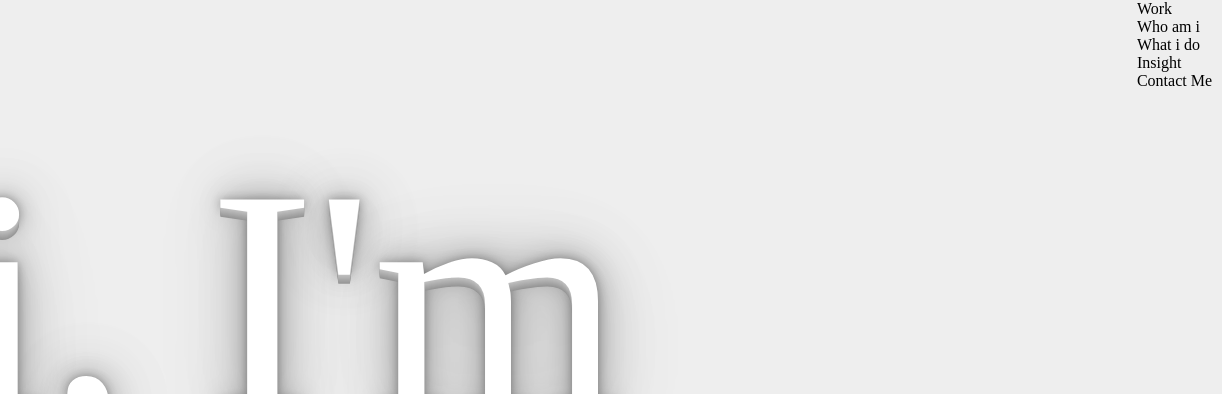
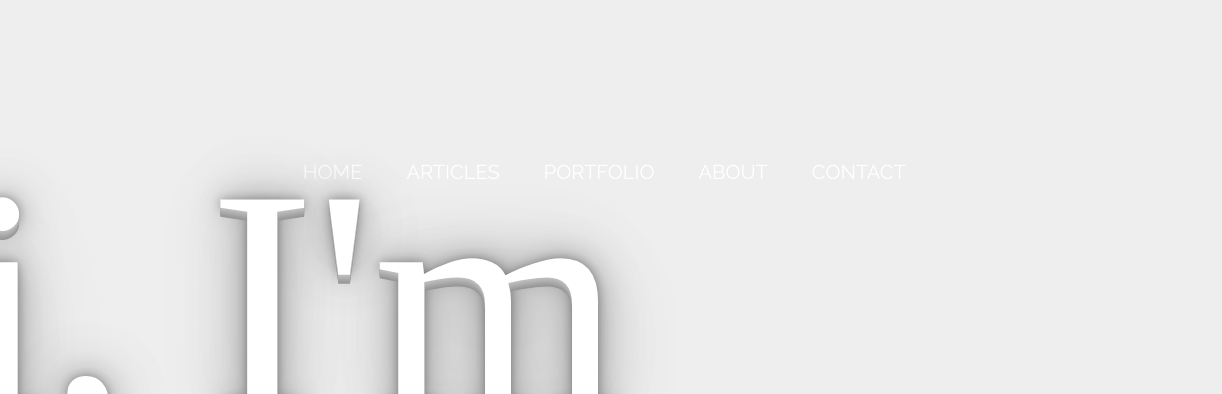
Before and after one commit to SunmoonL/Portfolio, a website built with Vite: page index.html in a window 1280 px wide. Shown: the top 394 px of the page, 58-1280 px from the left. Built offline with nearby package versions, Linux system fonts and the light colour scheme; a script that the page names is missing; a web font is replaced by a local one.

Commit message:
23.04.14

```diff
--- a/index.html
+++ b/index.html
@@ -10,6 +10,8 @@
   <link rel="stylesheet" href="css/common.css">
   <script src="https://ajax.googleapis.com/ajax/libs/jquery/3.6.1/jquery.min.js"></script>
   <script src="https://cdn.jsdelivr.net/npm/gsap@3.11/dist/gsap.min.js"></script>
+  <script src="https://cdnjs.cloudflare.com/ajax/libs/ScrollMagic/2.0.7/ScrollMagic.min.js"></script>
+  <script src="https://cdnjs.cloudflare.com/ajax/libs/ScrollMagic/2.0.7/plugins/animation.gsap.js"></script>
 
 </head>
 
@@ -18,14 +20,13 @@
 
     <div id="top">
       <img src="" alt="logo">
-      <ul>
-        <li>Work</li>
-        <li>Who am i</li>
-        <li>What i do</li>
-        <li>Insight</li>
-        <ul>
-          <li>Contact Me</li>
-        </ul>
+      <div class="container purple topBotomBordersIn">
+        <a>HOME</a>
+        <a>ARTICLES</a>
+        <a>PORTFOLIO</a>
+        <a>ABOUT</a>
+        <a>CONTACT</a>
+      </div>
       </ul>
 
     </div>
--- a/scss/common.scss
+++ b/scss/common.scss
@@ -8,3 +8,5 @@
 }
 
 @import url('https://fonts.googleapis.com/css?family=Lilita+One');
+
+@import 'https://fonts.googleapis.com/css?family=Raleway';
--- a/scss/main.scss
+++ b/scss/main.scss
@@ -15,6 +15,54 @@
     position: absolute;
     width: 100%;
     top: 0;
+div.container
+{
+    font-family: Raleway;
+    margin: 0 auto;
+	padding: 10em 3em;
+	text-align: center;
+}
+
+div.container a
+{
+    color: #FFF;
+    text-decoration: none;
+    font: 20px Raleway;
+    margin: 0px 10px;
+    padding: 10px 10px;
+    position: relative;
+    z-index: 0;
+    cursor: pointer;
+}
+div.topBotomBordersIn a:before, div.topBotomBordersIn a:after
+{
+    position: absolute;
+    left: 0px;
+    width: 100%;
+    height: 2px;
+    background: #FFF;
+    content: "";
+    opacity: 0;
+    transition: all 0.3s;
+}
+
+div.topBotomBordersIn a:before
+{
+    top: 0px;
+    transform: translateY(-10px);
+}
+
+div.topBotomBordersIn a:after
+{
+    bottom: 0px;
+    transform: translateY(10px);
+}
+
+div.topBotomBordersIn a:hover:before, div.topBotomBordersIn a:hover:after
+{
+    opacity: 1;
+    transform: translateY(0px);
+}
 }
 
 #first {
@@ -112,6 +160,9 @@
     }
 }
 #third{
+  width: 100%;
+  height: 960px;
+
 .scroll-slider {
     position: relative;
     overflow: hidden;
```
Also changed, not shown: css/common.css, css/main.css.
